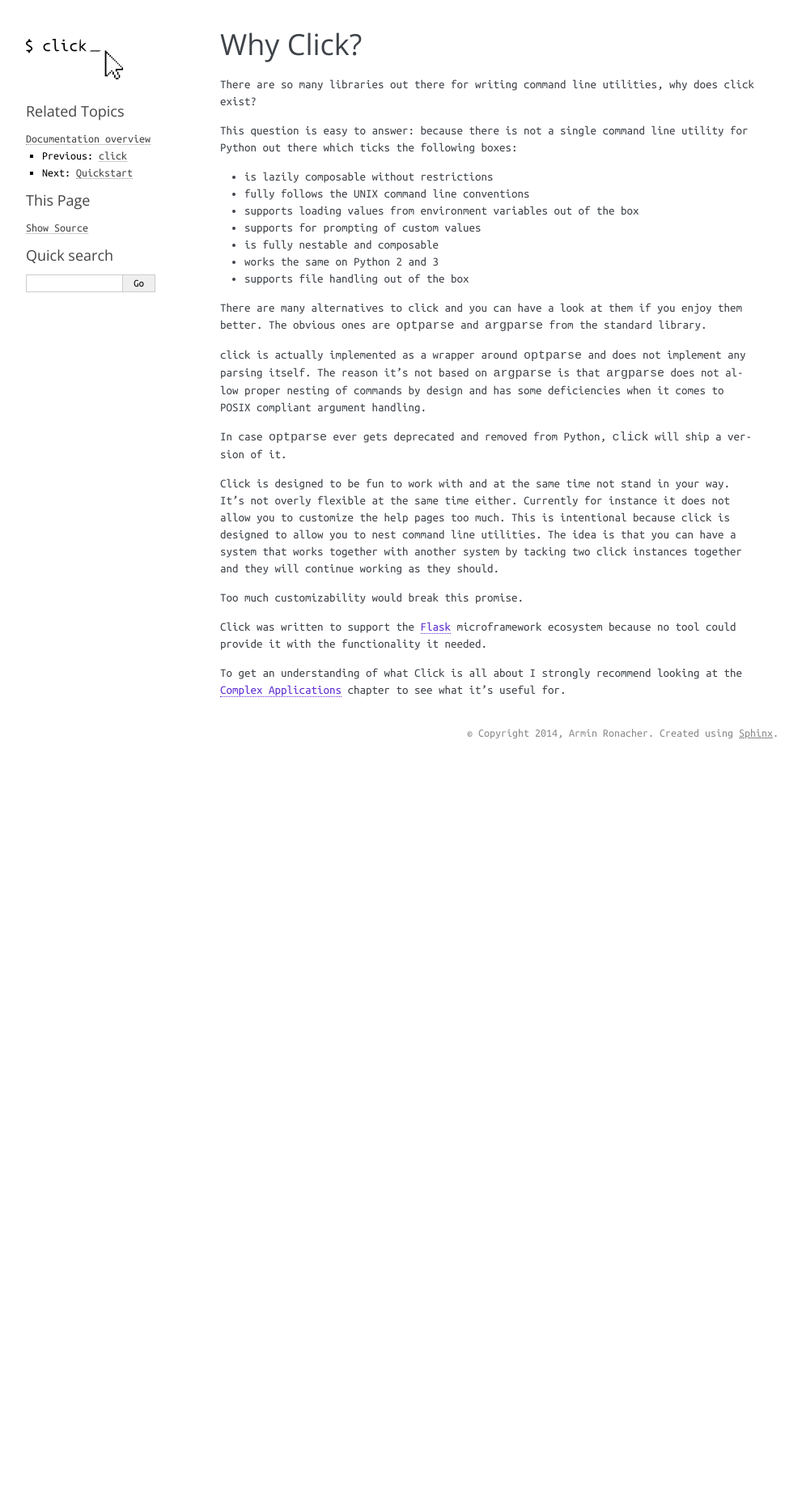
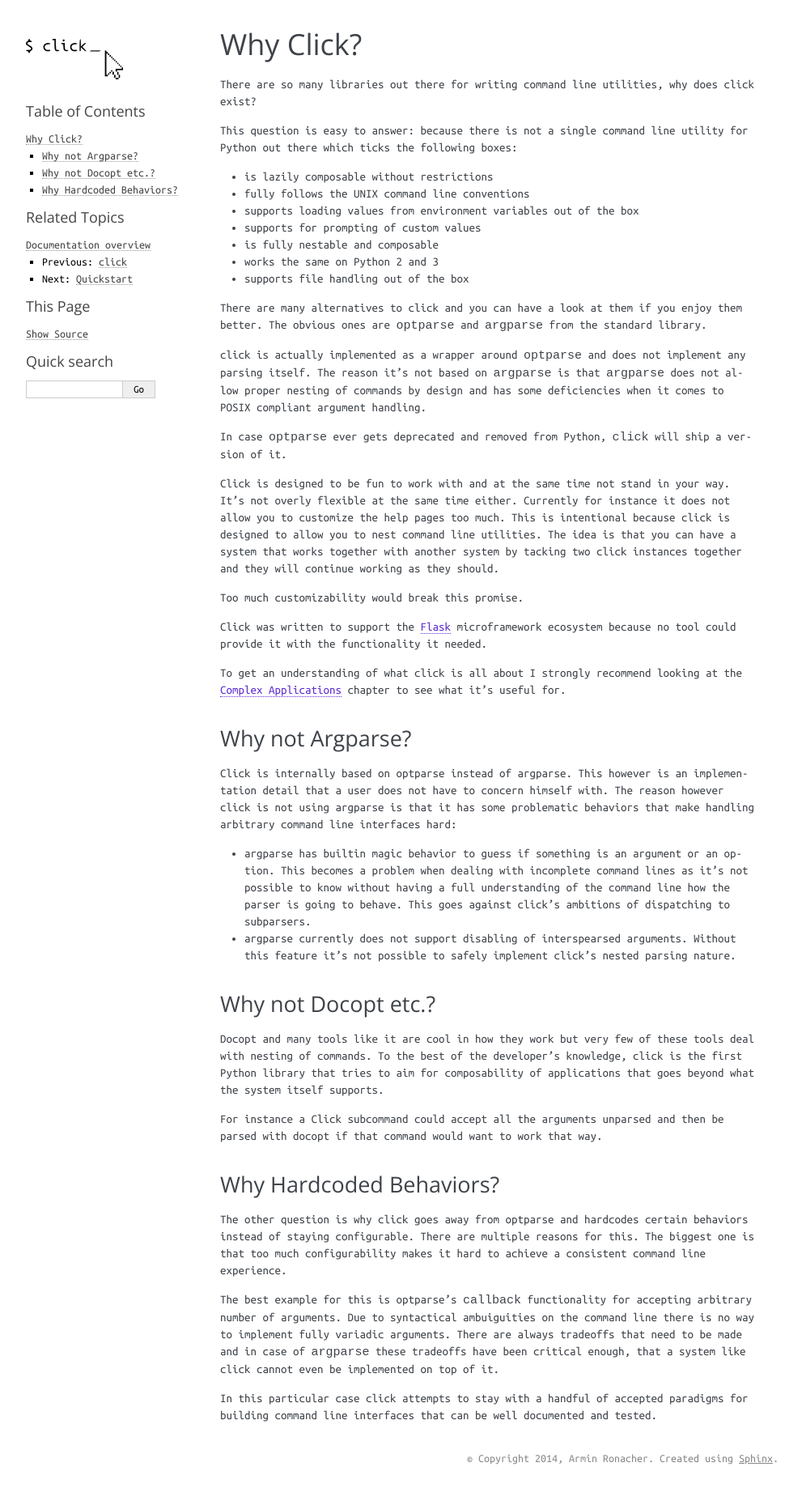
Before and after one commit to Alcides1123/Click, a Sphinx documentation site: the page built from docs/why.rst, in a window 1280 px wide. Shown: the whole page at 81% size, without its empty margins (148-1139 px from the left). Built offline with Sphinx 7.4.7, drawn with Linux system fonts in a browser that asks for light colours; before the commit the page ends 942 px from its top, so only the background shows below that.

Commit message:
Added some more statements on argparse and how verbosity can be implemented in click.

```diff
--- a/docs/why.rst
+++ b/docs/why.rst
@@ -42,5 +42,56 @@ Click was written to support the `Flask <http://flask.pocoo.org/>`_
 microframework ecosystem because no tool could provide it with the
 functionality it needed.
 
-To get an understanding of what Click is all about I strongly recommend
+To get an understanding of what click is all about I strongly recommend
 looking at the :ref:`complex-guide` chapter to see what it's useful for.
+
+Why not Argparse?
+-----------------
+
+Click is internally based on optparse instead of argparse.  This however
+is an implementation detail that a user does not have to concern himself
+with.  The reason however click is not using argparse is that it has some
+problematic behaviors that make handling arbitrary command line interfaces
+hard:
+
+*   argparse has builtin magic behavior to guess if something is an
+    argument or an option.  This becomes a problem when dealing with
+    incomplete command lines as it's not possible to know without having a
+    full understanding of the command line how the parser is going to
+    behave.  This goes against click's ambitions of dispatching to
+    subparsers.
+*   argparse currently does not support disabling of interspearsed
+    arguments.  Without this feature it's not possible to safely implement
+    click's nested parsing nature.
+
+Why not Docopt etc.?
+--------------------
+
+Docopt and many tools like it are cool in how they work but very few of
+these tools deal with nesting of commands.  To the best of the developer's
+knowledge, click is the first Python library that tries to aim for
+composability of applications that goes beyond what the system itself
+supports.
+
+For instance a Click subcommand could accept all the arguments unparsed
+and then be parsed with docopt if that command would want to work that
+way.
+
+Why Hardcoded Behaviors?
+------------------------
+
+The other question is why click goes away from optparse and hardcodes
+certain behaviors instead of staying configurable.  There are multiple
+reasons for this.  The biggest one is that too much configurability makes
+it hard to achieve a consistent command line experience.
+
+The best example for this is optparse's ``callback`` functionality for
+accepting arbitrary number of arguments.  Due to syntactical ambuiguities
+on the command line there is no way to implement fully variadic arguments.
+There are always tradeoffs that need to be made and in case of
+``argparse`` these tradeoffs have been critical enough, that a system like
+click cannot even be implemented on top of it.
+
+In this particular case click attempts to stay with a handful of accepted
+paradigms for building command line interfaces that can be well documented
+and tested.
```
Also changed, not shown: click.py (+7 -9 lines), docs/options.rst (+19 -0 lines).
